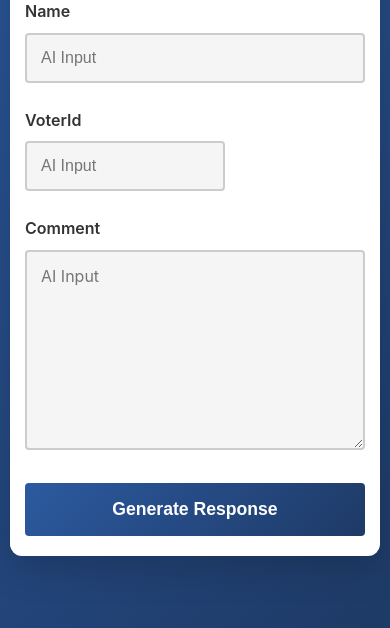
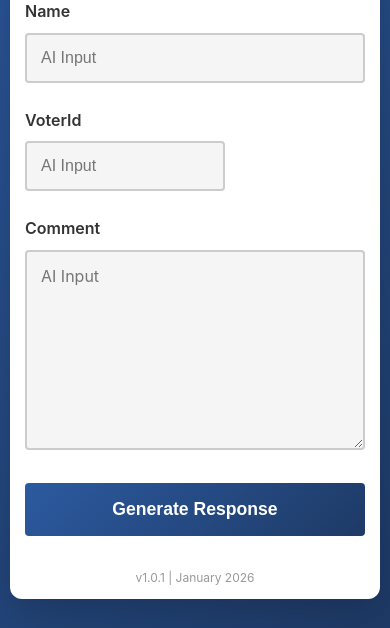
Before and after one commit to nbk5876/voter-engagement-app, a Flask app: page / in a window 390 px wide. Shown: the part 216-844 px from the top of the page. Run offline with Flask 3, Linux system fonts and the light colour scheme.

Commit message:
Add version footer using Claude for Code

```diff
--- a/templates/index.html
+++ b/templates/index.html
@@ -207,6 +207,13 @@
             max-width: 200px;
         }
 
+        .footer {
+            text-align: center;
+            padding: 15px 20px;
+            font-size: 0.8rem;
+            color: #999;
+        }
+
         /* Mobile optimization */
         @media (max-width: 480px) {
             body {
@@ -223,6 +230,11 @@
 
             .response-container {
                 padding: 20px 15px;
+            }
+
+            .footer {
+                font-size: 0.75rem;
+                padding: 12px 15px;
             }
         }
     </style>
@@ -289,6 +301,10 @@
                 <div id="responseContent" class="response-content">AI Output</div>
             </div>
         </div>
+
+        <div class="footer">
+            v1.0.1 | January 2026
+        </div>
     </div>
 
     <script>
```
